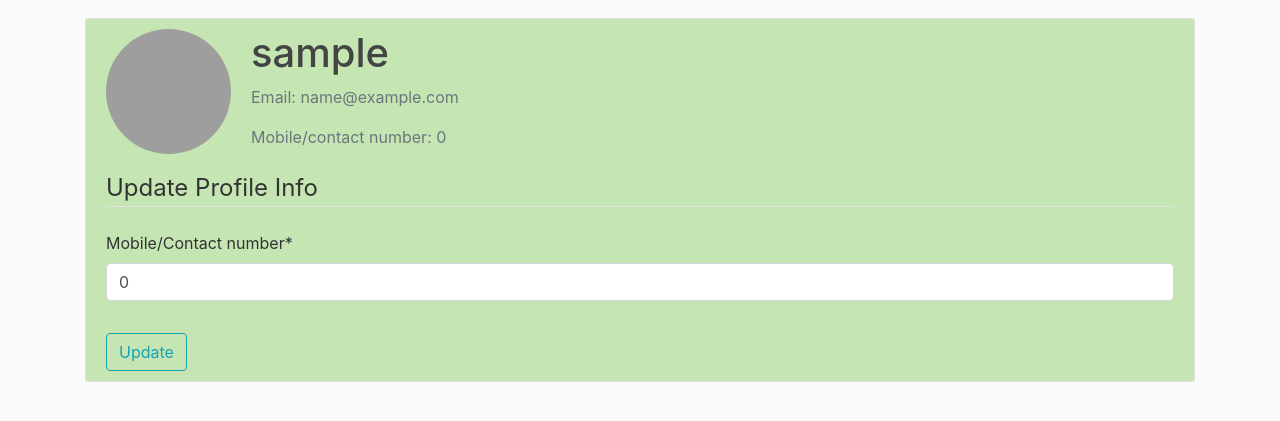
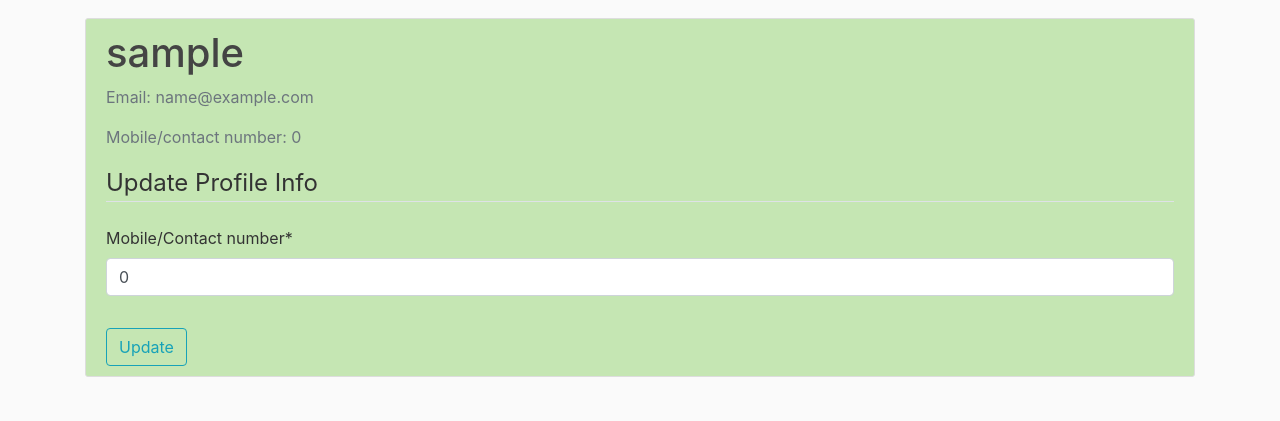
Before and after one commit to UjjwalAggarwal-1/LMS, a Django app: page /librarian_profile/ in a window 1280 px wide. Shown: the part 62-483 px from the top of the page. Run offline with Django 4.2, Linux system fonts and the light colour scheme; the visitor is signed in with stand-in values (Sample User, id 1); some libraries are stand-ins or nearby versions; grey boxes are pictures that could not be loaded.

Commit message:
image option removed till aws s3 file upload

```diff
--- a/users/templates/users/librarian_profile.html
+++ b/users/templates/users/librarian_profile.html
@@ -3,7 +3,7 @@
 {%block content%}
 <div class="content-section">
   <div class="media">
-    <img class="rounded-circle account-img" src="{{ user.profile.image.url }}">
+<!--    <img class="rounded-circle account-img" src="{{ user.profile.image.url }}">-->
     <div class="media-body">
       <h2 class="account-heading">{{user.username}}</h2>
       <p class="text-secondary">Email: {{user.email}}</p>
```
